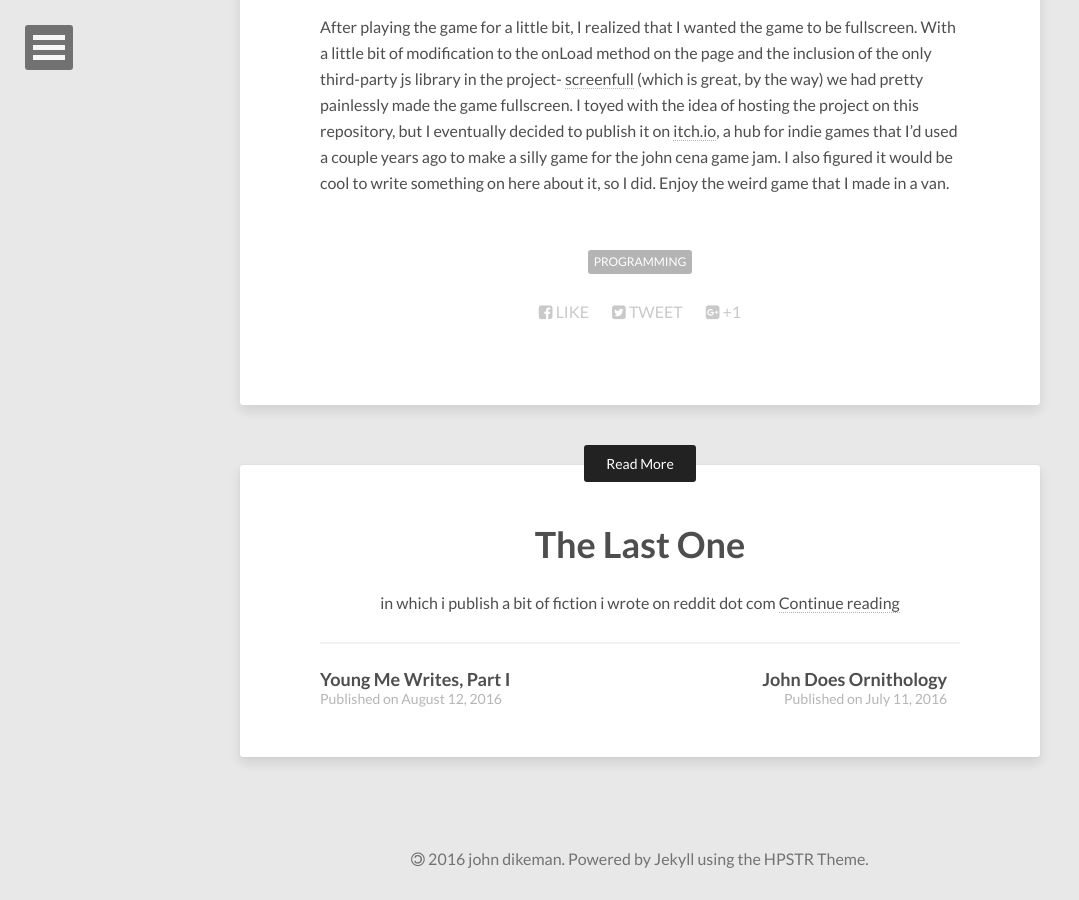
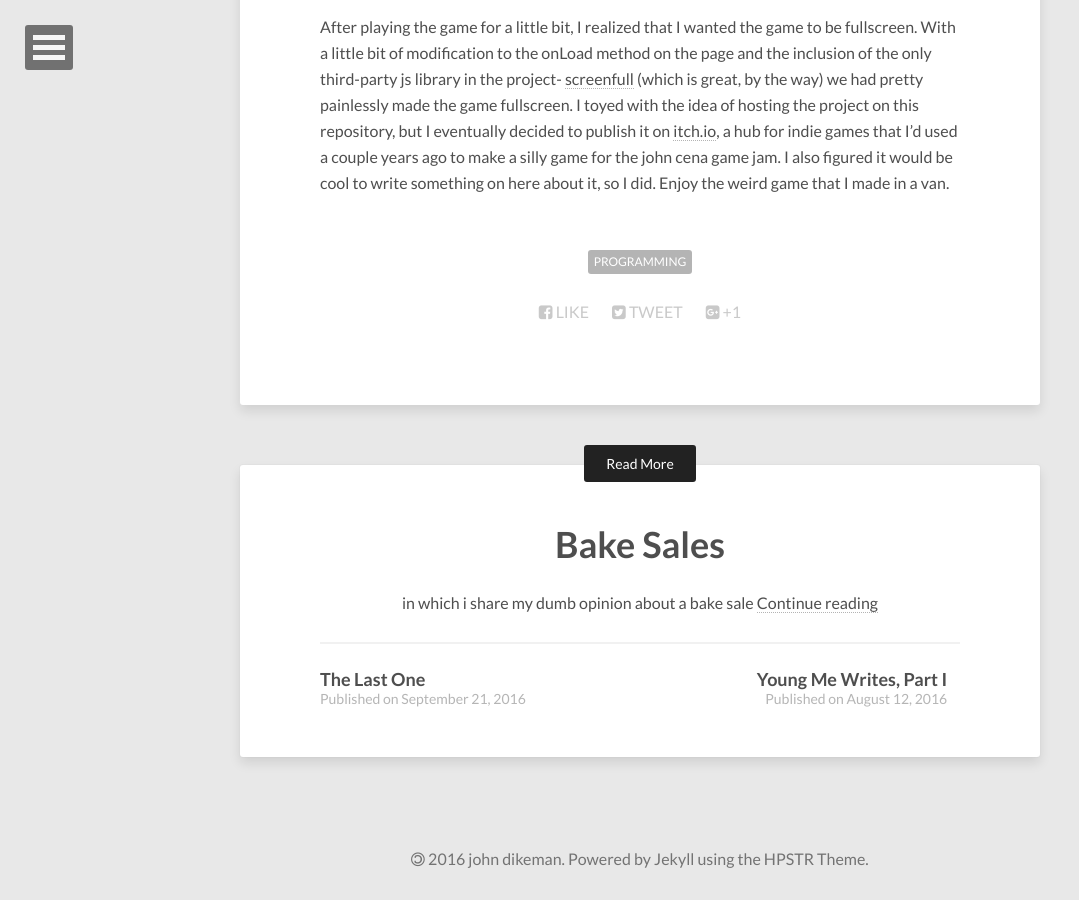
Before and after one commit to johndikeman/microwaveabletoaster.github.io, a Jekyll site: the page built from _posts/2016-8-8-i-made-a-game.md, in a window 1280 px wide and 900 px high, scrolled down 2122 px. Shown: the whole window, without its empty margins (0-1079 px from the left). Built offline with Jekyll 4.4.1, drawn with Linux system fonts in a browser that asks for light colours; nearby versions of some CDN libraries; some of the changed lines change nothing that is shown.

Commit message:
new post

```diff
--- a/_config.yml
+++ b/_config.yml
@@ -5,7 +5,7 @@ reading_time:     true
 words_per_minute: 200
 # Your site's domain goes here (eg: https://mmistakes.github.io, http://yourdomain.com, etc)
 # When testing locally leave blank or use http://localhost:4000
-url: http://lbsoftworks.com
+url: http://www.lbsoftworks.com
 
 # Owner/author information
 owner:
--- /dev/null
+++ b/_posts/2016-10-31-bake-sale.md
@@ -0,0 +1,19 @@
+---
+layout: post
+title: Bake Sales
+tags: essay politics
+description: in which i share my dumb opinion about a bake sale
+image:
+  feature: bakesale.png
+  thumb: bakesalethumb.png
+---
+\*Ironically supports Hitler\*
+-------
+Opinion: racist folks selling baked goods at lower prices for minorities is actually a good thing. Yeah, I know they were satirizing affirmative action, and I'd like to throw out that I think affirmative action is great. But this whole hullaballoo sorta feeds into an idea that I've had for a good while- satire is just a really really bad vehicle for political praxis. There's [a pretty good bit on The Onion](http://www.theonion.com/blogpost/why-cant-anyone-tell-im-wearing-this-business-suit-11185) that does a pretty good job at expressing what I'm getting at- it's the story of a hipster who buys a fancy, tailored suit and wears it around ironically. He proceeds to get an ironic job at a law firm and have two ironic kids- all the while laughing at the idea that anyone would ever take his elaborate joke seriously. The meta-irony, if you will, is that the dude just spent his entire life unironically doing the things that he intended to make fun of or whatever. Really, there isn't anything intrinsically inflammatory about what the racists were doing- why not just interpret it as the YCT-UT coming out in favor of reparations? To be fair, the perfect own would have been if some Native American just came up and took all of their cookies. But no, all the liberals had to pitch a fit and now there's a [HuffPo](http://www.huffingtonpost.com/entry/affirmative-action-bake-sale_us_58111afbe4b0390e69ce147c) article about it.
+
+Oh, and then there's this:
+
+<blockquote class="twitter-tweet" data-lang="en"><p lang="en" dir="ltr"><a href="https://twitter.com/tayjlj">@tayjlj</a> I will venmo/Cash app you to buy them all and throw it in the trash</p>&mdash; Poncho (@C_Young22) <a href="https://twitter.com/C_Young22/status/791348934526377985">October 26, 2016</a></blockquote>
+<script async src="//platform.twitter.com/widgets.js" charset="utf-8"></script>
+
+I uhh. Wow. If you... if you disagree that hard, why would you dona- y'know what? Nevermind.
```
Also changed, not shown: images/bakesale.png (added), images/bakesalethumb.png (added).
